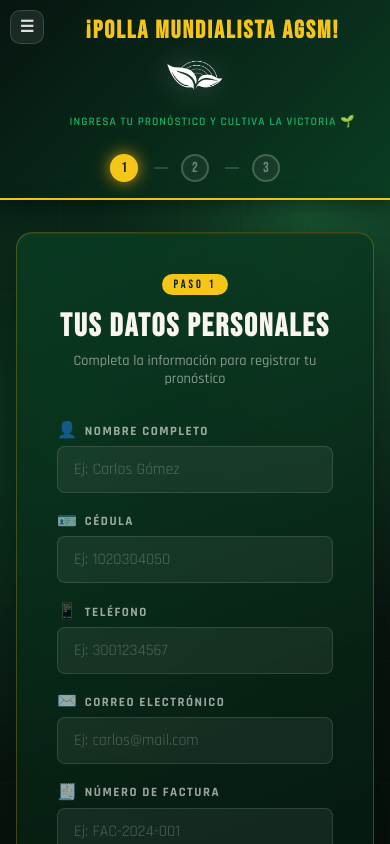
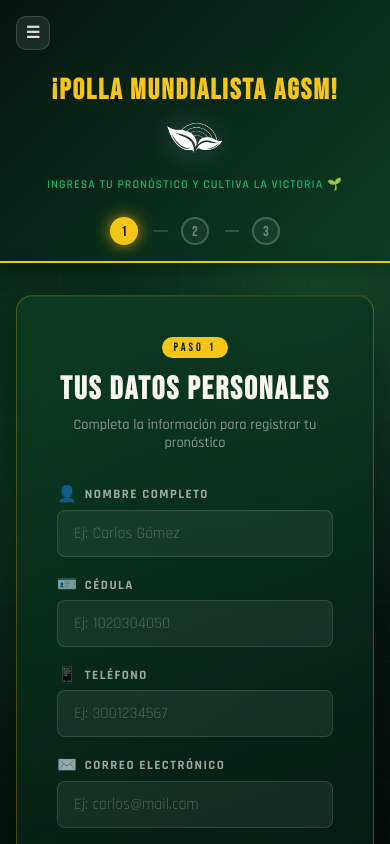
Before and after one commit to lsrojas5/polla-mundialista, a React (Vite) app in the folder frontend/: page / in a window 390 px wide. Shown: the top 844 px of the page. Built offline with nearby package versions, Linux system fonts and the light colour scheme; no server answers.

Commit message:
Mejora header responsive y actualiza favicon AGSM

```diff
--- a/frontend/index.html
+++ b/frontend/index.html
@@ -6,6 +6,7 @@
     <title>🏆 Polla del Mundial Agroinsumos San Miguel 🌱</title>
     <link rel="preconnect" href="https://fonts.googleapis.com" />
     <link rel="preconnect" href="https://fonts.gstatic.com" crossorigin />
+   <link rel="icon" href="/favicon.ico" />
     <link
       href="https://fonts.googleapis.com/css2?family=Bebas+Neue&family=Rajdhani:wght@400;500;600;700&display=swap"
       rel="stylesheet"
--- a/frontend/src/components/Header.jsx
+++ b/frontend/src/components/Header.jsx
@@ -9,7 +9,9 @@ export default function Header({ step, onAdminClick }) {
 
     <header className={styles.header}>
 
-      {/* BOTON ADMIN */}
+      {/* BARRA SUPERIOR */}
+      <div className={styles.topBar}>
+
         <button
           className={styles.adminButton}
           onClick={onAdminClick}
@@ -18,22 +20,21 @@ export default function Header({ step, onAdminClick }) {
           ☰
         </button>
 
+      </div>
+
       {/* HEADER PRINCIPAL */}
       <div className={styles.brand}>
 
-        {/* TITULO */}
         <h1 className={styles.title}>
           ¡Polla Mundialista AGSM!
         </h1>
 
-        {/* LOGO */}
         <img
           src={logoAgsm}
           alt="Logo AGSM"
           className={styles.logoBottom}
         />
 
-        {/* SUBTITULO */}
         <p className={styles.sub}>
           Ingresa tu pronóstico y cultiva la victoria 🌱
         </p>
@@ -53,9 +54,9 @@ export default function Header({ step, onAdminClick }) {
 
             <div
               key={num}
-              className={`${styles.step} ${
-                active ? styles.active : ""
-              } ${done ? styles.done : ""}`}
+              className={`${styles.step}
+                ${active ? styles.active : ""}
+                ${done ? styles.done : ""}`}
             >
 
               <div className={styles.circle}>
@@ -73,6 +74,7 @@ export default function Header({ step, onAdminClick }) {
             </div>
 
           );
+
         })}
 
       </nav>
@@ -80,4 +82,5 @@ export default function Header({ step, onAdminClick }) {
     </header>
 
   );
+
 }
--- a/frontend/src/components/Header.module.css
+++ b/frontend/src/components/Header.module.css
@@ -10,16 +10,19 @@
   width: 100%;
   overflow: hidden;
   box-sizing: border-box;
-  position: relative;
+}
+
+/* TOP BAR */
+
+.topBar {
+  width: 100%;
+  display: flex;
+  justify-content: flex-start;
 }
 
 /* BOTON ADMIN */
 
 .adminButton {
-  position: absolute;
-  top: 18px;
-  left: 18px;
-
   width: 42px;
   height: 42px;
 
@@ -42,8 +45,6 @@
   backdrop-filter: blur(10px);
 
   transition: all 0.25s ease;
-
-  z-index: 100;
 }
 
 .adminButton:hover {
@@ -209,23 +210,16 @@
 
 @media (max-width: 520px) {
 
-  .header {
-    padding: 1rem 0.75rem;
-  }
-
   .title {
-    font-size: 1.55rem;
+    font-size: 1.8rem;
     line-height: 1.2;
-    padding-left: 45px;
-    padding-right: 10px;
+    letter-spacing: 2px;
   }
 
   .sub {
+    font-size: 0.75rem;
     letter-spacing: 1px;
     line-height: 1.4;
-    font-size: 0.72rem;
-    padding-left: 45px;
-    padding-right: 10px;
   }
 
   .label {
@@ -249,8 +243,6 @@
   .adminButton {
     width: 34px;
     height: 34px;
-    top: 10px;
-    left: 10px;
     font-size: 1rem;
   }
 }
```
Also changed, not shown: 1 other file (tests, documents, lock files or other folders). Lines whose indentation alone changed are shown as unchanged.
